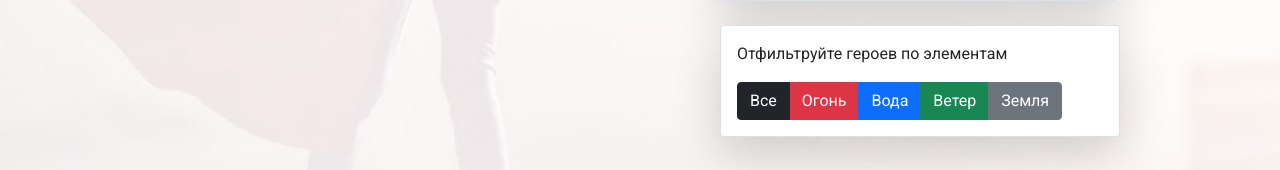
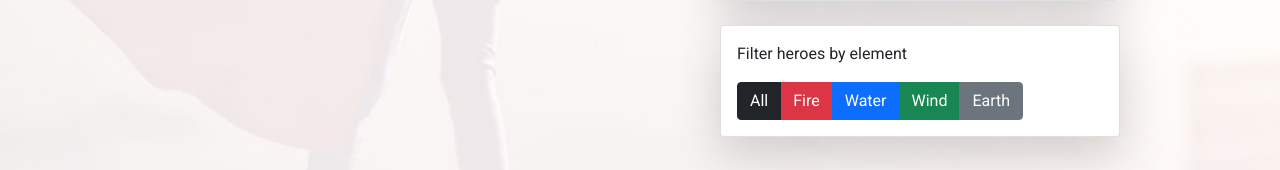
Before and after one commit to asuponev/redux-study, a React (Create React App) app: page / in a window 1280 px wide. Shown: the part 511-681 px from the top of the page. Built offline with nearby package versions, Linux system fonts and the light colour scheme; data requests are answered from the project's data file.

Commit message:
homework 1: implement filter heroes

```diff
--- a/src/actions/index.js
+++ b/src/actions/index.js
@@ -56,3 +56,10 @@ export const deleteHero = (heroId) => {
         payload: heroId
     }
 }
+
+export const filterHeroes = (heroElement) => {
+    return {
+        type: 'FILTER_HEROES_SUCCESS',
+        payload: heroElement
+    }
+}
--- a/src/components/heroesFilters/HeroesFilters.js
+++ b/src/components/heroesFilters/HeroesFilters.js
@@ -1,4 +1,3 @@
-
 // Задача для этого компонента:
 // Фильтры должны формироваться на основании загруженных данных
 // Фильтры должны отображать только нужных героев при выборе
@@ -6,17 +5,44 @@
 // Изменять json-файл для удобства МОЖНО!
 // Представьте, что вы попросили бэкенд-разработчика об этом
 
+import React from 'react';
+import { useDispatch, useSelector } from 'react-redux';
+
+import { filterHeroes } from '../../actions';
+
 const HeroesFilters = () => {
+    const { filters } = useSelector(state => state);
+    const dispatch = useDispatch();
+
+    const setClassName = (element) => {
+        switch (element) {
+            case 'fire':
+                return 'btn btn-danger';
+            case 'water':
+                return 'btn btn-primary';
+            case 'wind':
+                return 'btn btn-success';
+            case 'earth':
+                return 'btn btn-secondary';
+            default:
+                return 'btn btn-outline-dark active';
+        }
+    }
+
+    const renderFilters = filters.map((element, i) => {
+        return (
+            <button className={setClassName(element)} key={i} onClick={() => dispatch(filterHeroes(element))}>
+                {element[0].toUpperCase() + element.slice(1)}
+            </button>
+        )
+    });
+
     return (
         <div className="card shadow-lg mt-4">
             <div className="card-body">
-                <p className="card-text">Отфильтруйте героев по элементам</p>
+                <p className="card-text">Filter heroes by element</p>
                 <div className="btn-group">
-                    <button className="btn btn-outline-dark active">Все</button>
-                    <button className="btn btn-danger">Огонь</button>
-                    <button className="btn btn-primary">Вода</button>
-                    <button className="btn btn-success">Ветер</button>
-                    <button className="btn btn-secondary">Земля</button>
+                    {renderFilters}
                 </div>
             </div>
         </div>
--- a/src/components/heroesList/HeroesList.js
+++ b/src/components/heroesList/HeroesList.js
@@ -7,7 +7,7 @@ import HeroesListItem from '../heroesListItem/HeroesListItem';
 import Spinner from '../spinner/Spinner';
 
 const HeroesList = () => {
-    const { heroes, heroesLoadingStatus } = useSelector(state => state);
+    const { heroes, heroesLoadingStatus, currentFilter } = useSelector(state => state);
     const dispatch = useDispatch();
     const { request } = useHttp();
 
@@ -22,12 +22,12 @@ const HeroesList = () => {
     if (heroesLoadingStatus === "loading") {
         return <Spinner />;
     } else if (heroesLoadingStatus === "error") {
-        return <h5 className="text-center mt-5">Ошибка загрузки</h5>
+        return <h5 className="text-center mt-5">Loading error</h5>
     }
 
     const renderHeroesList = (arr) => {
         if (arr.length === 0) {
-            return <h5 className="text-center mt-5">Героев пока нет</h5>
+            return <h5 className="text-center mt-5">No heroes yet</h5>
         }
 
         return arr.map(hero => {
@@ -35,7 +35,9 @@ const HeroesList = () => {
         })
     }
 
-    const elements = renderHeroesList(heroes);
+    const filterHeroes = currentFilter === 'all' ? heroes : heroes.filter(hero => hero.element === currentFilter)
+
+    const elements = renderHeroesList(filterHeroes);
     return (
         <ul>
             {elements}
--- a/src/reducers/index.js
+++ b/src/reducers/index.js
@@ -1,7 +1,8 @@
 const initialState = {
     heroes: [],
     heroesLoadingStatus: 'idle',
-    filters: []
+    filters: [],
+    currentFilter: 'all'
 }
 
 const reducer = (state = initialState, action) => {
@@ -44,6 +45,11 @@ const reducer = (state = initialState, action) => {
                 ...state,
                 heroes: state.heroes.filter(hero => hero.id !== action.payload),
             }
+        case 'FILTER_HEROES_SUCCESS':
+            return {
+                ...state,
+                currentFilter: action.payload,
+            }
         default: return state
     }
 }
```
